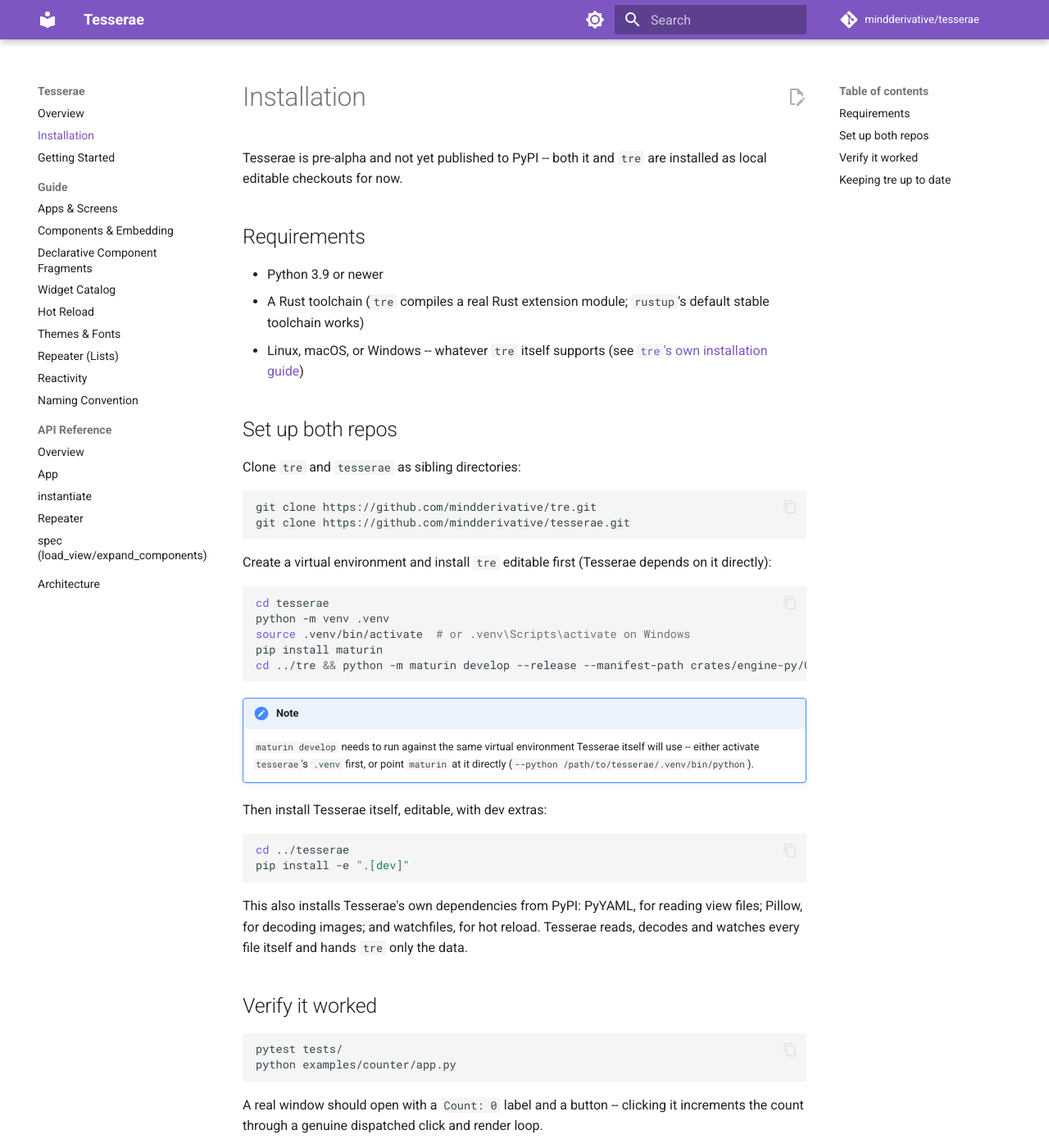
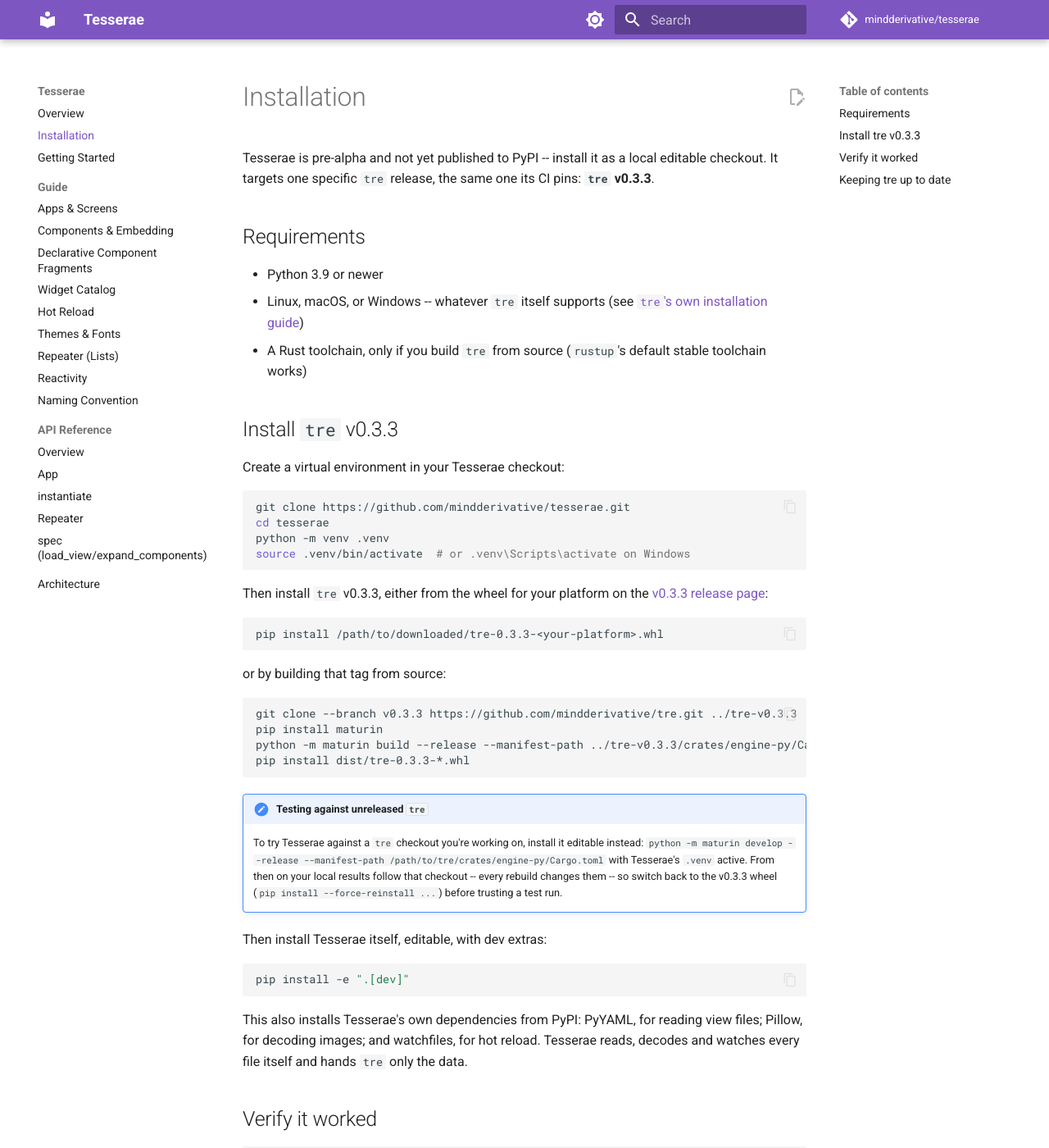
Before and after one commit to mindderivative/tesserae, an MkDocs documentation site: the page built from docs/installation.md, in a window 1280 px wide and 1400 px high. Shown: the whole window at 82% size. Built offline with MkDocs 1.6.1 and Material for MkDocs 9.7.7, drawn with Linux system fonts in a browser that asks for light colours; comment, search, counter and statistics services are not loaded.

````diff
--- a/docs/installation.md
+++ b/docs/installation.md
@@ -1,46 +1,56 @@
 # Installation
 
-Tesserae is pre-alpha and not yet published to PyPI -- both it and
-`tre` are installed as local editable checkouts for now.
+Tesserae is pre-alpha and not yet published to PyPI -- install it as a
+local editable checkout. It targets one specific `tre` release, the same
+one its CI pins: **`tre` v0.3.3**.
 
 ## Requirements
 
 - Python 3.9 or newer
-- A Rust toolchain (`tre` compiles a real Rust extension module;
-  `rustup`'s default stable toolchain works)
 - Linux, macOS, or Windows -- whatever `tre` itself supports (see
   [`tre`'s own installation guide](https://mindderivative.github.io/tre/installation/))
+- A Rust toolchain, only if you build `tre` from source (`rustup`'s
+  default stable toolchain works)
 
-## Set up both repos
+## Install `tre` v0.3.3
 
-Clone `tre` and `tesserae` as sibling directories:
+Create a virtual environment in your Tesserae checkout:
 
 ```bash
-git clone https://github.com/mindderivative/tre.git
 git clone https://github.com/mindderivative/tesserae.git
-```
-
-Create a virtual environment and install `tre` editable first (Tesserae
-depends on it directly):
-
-```bash
 cd tesserae
 python -m venv .venv
 source .venv/bin/activate  # or .venv\Scripts\activate on Windows
-pip install maturin
-cd ../tre && python -m maturin develop --release --manifest-path crates/engine-py/Cargo.toml
 ```
 
-!!! note
-    `maturin develop` needs to run against the same virtual environment
-    Tesserae itself will use -- either activate `tesserae`'s `.venv`
-    first, or point `maturin` at it directly (`--python
-    /path/to/tesserae/.venv/bin/python`).
+Then install `tre` v0.3.3, either from the wheel for your platform on the
+[v0.3.3 release page](https://github.com/mindderivative/tre/releases/tag/v0.3.3):
+
+```bash
+pip install /path/to/downloaded/tre-0.3.3-<your-platform>.whl
+```
+
+or by building that tag from source:
+
+```bash
+git clone --branch v0.3.3 https://github.com/mindderivative/tre.git ../tre-v0.3.3
+pip install maturin
+python -m maturin build --release --manifest-path ../tre-v0.3.3/crates/engine-py/Cargo.toml --out dist
+pip install dist/tre-0.3.3-*.whl
+```
+
+!!! note "Testing against unreleased `tre`"
+    To try Tesserae against a `tre` checkout you're working on, install
+    it editable instead: `python -m maturin develop --release
+    --manifest-path /path/to/tre/crates/engine-py/Cargo.toml` with
+    Tesserae's `.venv` active. From then on your local results follow
+    that checkout -- every rebuild changes them -- so switch back to the
+    v0.3.3 wheel (`pip install --force-reinstall ...`) before trusting a
+    test run.
 
 Then install Tesserae itself, editable, with dev extras:
 
 ```bash
-cd ../tesserae
 pip install -e ".[dev]"
 ```
 
````
Also changed, not shown: README.md (+9 -4 lines), docs/getting-started.md (+2 -2 lines), docs/guide/component-fragments.md (+8 -8 lines), docs/guide/components.md (+3 -3 lines).
